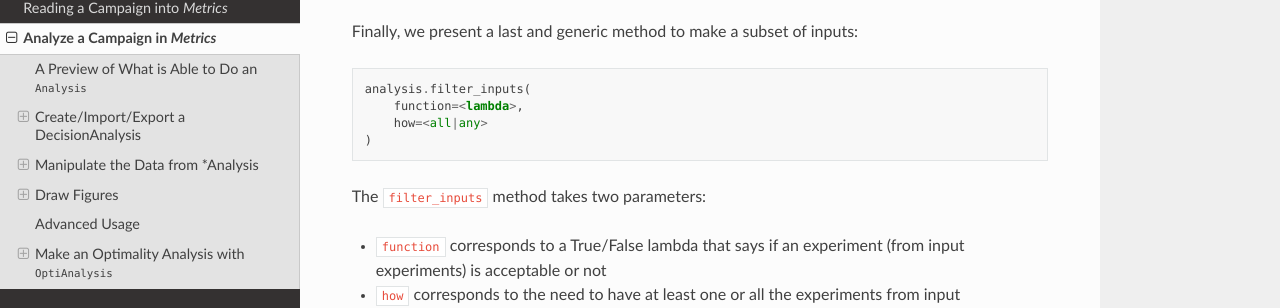
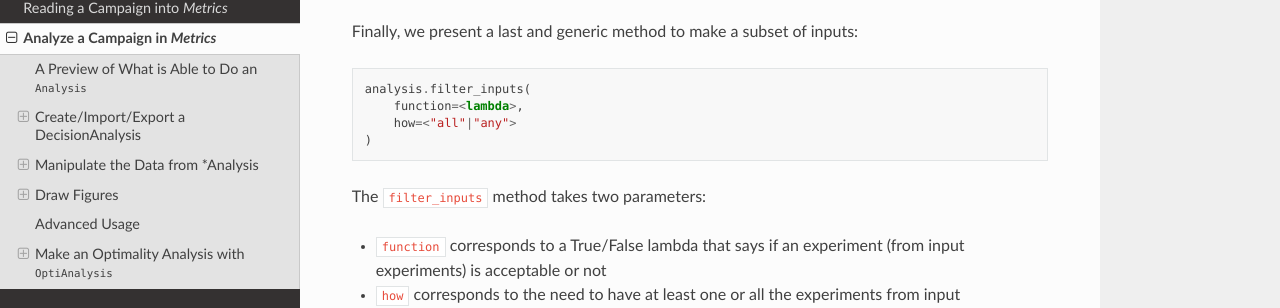
Before and after one commit to crillab/metrics, a Sphinx documentation site: the page built from docs/wallet.md, in a window 1280 px wide and 900 px high, scrolled down 6582 px. Shown: the part 144-452 px from the top of the window. Built offline with Sphinx 7.4.7 and the Read the Docs theme 2.0.0, drawn with Linux system fonts in a browser that asks for light colours; pages that are not in the unit, such as notebooks, are missing from menus.

Commit message:
📝 fixes #95

````diff
--- a/docs/wallet.md
+++ b/docs/wallet.md
@@ -226,7 +226,7 @@ Finally, we present a last and generic method to make a subset of inputs:
 ```python
 analysis.filter_inputs(
     function=<lambda>,
-    how=<all|any>
+    how=<"all"|"any">
 )
 ```
 
````
